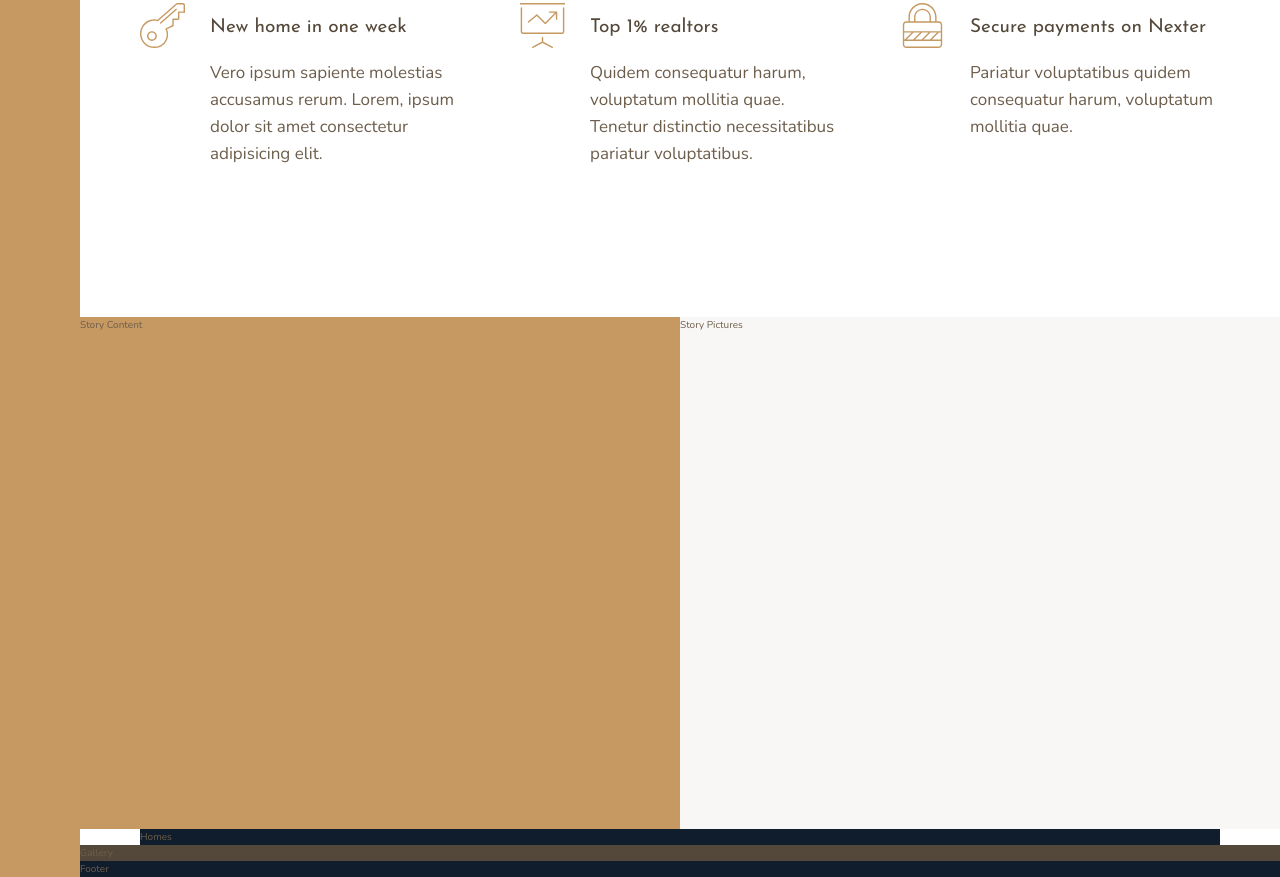
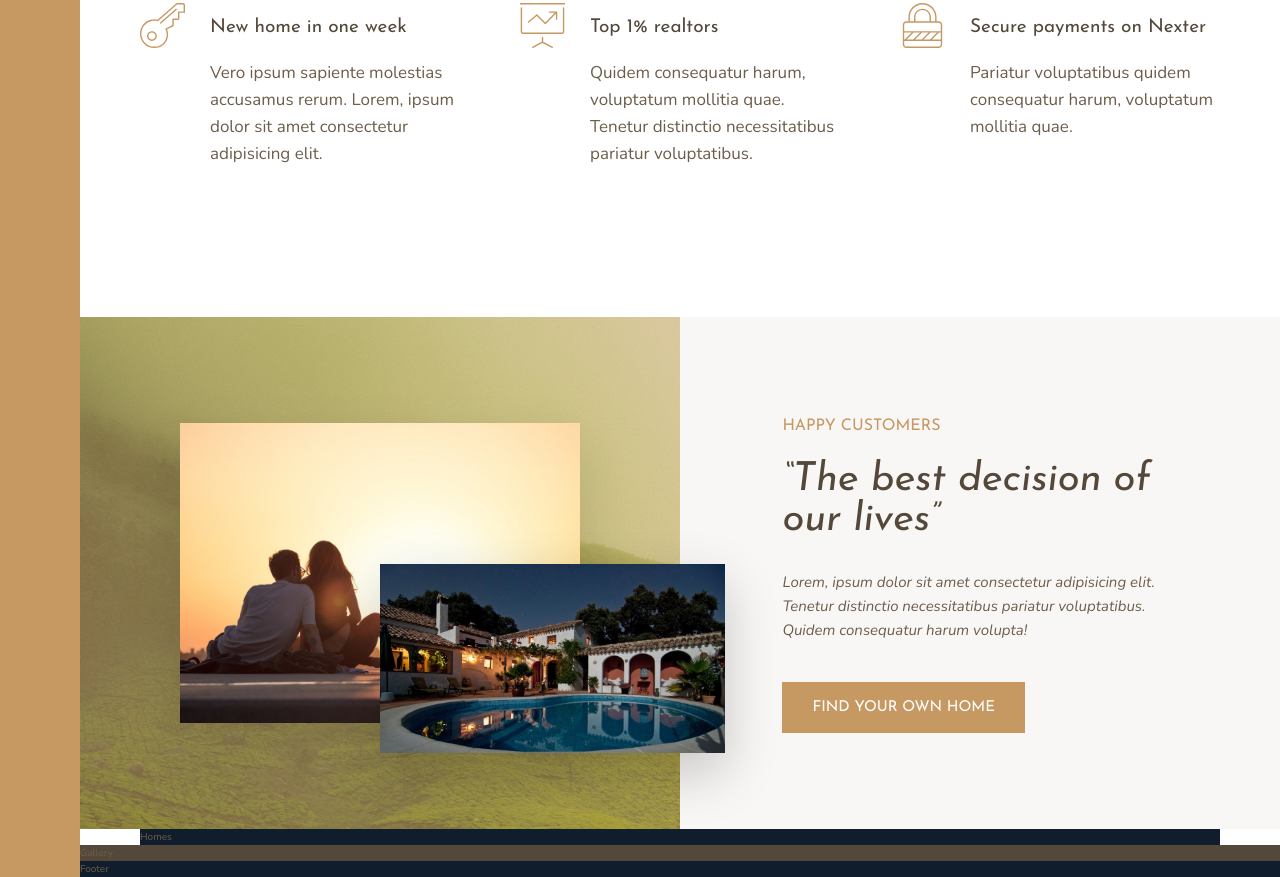
Before and after one commit to jhmendes/nexter, a website: page index.html in a window 1280 px wide. Shown: the part 991-1868 px from the top of the page. Drawn offline with nearby package versions, Linux system fonts and the light colour scheme.

Commit message:
story section complete

```diff
--- a/index.html
+++ b/index.html
@@ -72,11 +72,18 @@
   </section>
 
   <div class="story__pictures">
-    Story Content
+    <img src="img/story-1.jpeg" alt="Couple with new house" class="story__img--1">
+    <img src="img/story-2.jpeg" alt="The couples new house" class="story__img--2">
   </div>
 
   <div class="story__content">
-    Story Pictures
+    <h3 class="heading-3 mb-sm">Happy Customers</h3>
+    <h2 class="heading-2 heading-2--dark mb-md">&ldquo;The best decision of our lives&rdquo;</h2>
+      <p class="story__text ">
+        Lorem, ipsum dolor sit amet consectetur adipisicing elit. Tenetur distinctio necessitatibus pariatur voluptatibus.
+        Quidem consequatur harum volupta!
+      </p>
+      <button class="btn">Find your own home</button>
   </div>
 
   <section class="homes">
--- a/sass/_story.scss
+++ b/sass/_story.scss
@@ -2,10 +2,47 @@
   &__pictures {
     background-color: $color-primary;
     grid-column: full-start / col-end 4;
+    background-image: linear-gradient(rgba($color-primary, .5), rgba($color-primary, .5)), url(../img/back.jpg);
+
+    display: grid;
+    grid-template-rows: repeat(6, 1fr);
+    grid-template-columns: repeat(6, 1fr);
+    align-items: center;
+  }
+
+  &__img--1 {
+    width: 100%;
+    grid-row: 2 / 6;
+    grid-column: 2 / 6;
+    box-shadow: 0 2rem 5rem rgba(#000, .1);
+  }
+
+  &__img--2 {
+    width: 115%;
+    grid-column: 4 / 7;
+    grid-row: 4 / 6;
+    z-index: 20;
+    box-shadow: 0 2rem 5rem rgba(#000, .2);
   }
 
   &__content {
     background-color: $color-grey-light-1;
     grid-column: col-start 5 / full-end;
+    padding: 6rem 8vw;
+    /*
+    display: flex;
+    flex-direction: column;
+    justify-content: center;
+    align-items: flex-start;
+  */
+    display: grid;
+    align-content: center;
+    justify-items: start;
+  }
+
+  &__text {
+    font-size: 1.5rem;
+    font-style: italic;
+    margin-bottom: 4rem;
   }
 }
--- a/sass/_typography.scss
+++ b/sass/_typography.scss
@@ -9,10 +9,25 @@
 
 .heading-2 {
  @extend %heading;
+ font-size: 4rem;
+ font-style: italic;
+ line-height: 1;
+
+ &--light {
+   color: $color-grey-light-1;
+ }
+
+ &--dark {
+   color: $color-grey-dark-1;
+ }
+
 }
 
 .heading-3 {
    @extend %heading;
+   font-size: 1.6rem;
+   color: $color-primary;
+   text-transform: uppercase;
 }
 
 .heading-4 {
@@ -28,3 +43,27 @@
  }
 
 }
+
+.btn {
+  background-color: $color-primary;
+  color: #fff;
+  border: none;
+  border-radius: 0;
+  font-family: $font-display;
+  font-size: 1.5rem;
+  text-transform: uppercase;
+  padding: 1.8rem 3rem;
+  cursor: pointer;
+  transition: all .2s;
+
+
+  &:hover {
+    background-color: $color-primary-dark;
+  }
+}
+
+//Margin bottom helper classes
+.mb-sm { margin-bottom: 2rem; }
+.mb-md { margin-bottom: 3rem; }
+.mb-lg { margin-bottom: 4rem; }
+.mb-hg { margin-bottom: 8rem; }
```
Also changed, not shown: css/style.css.
